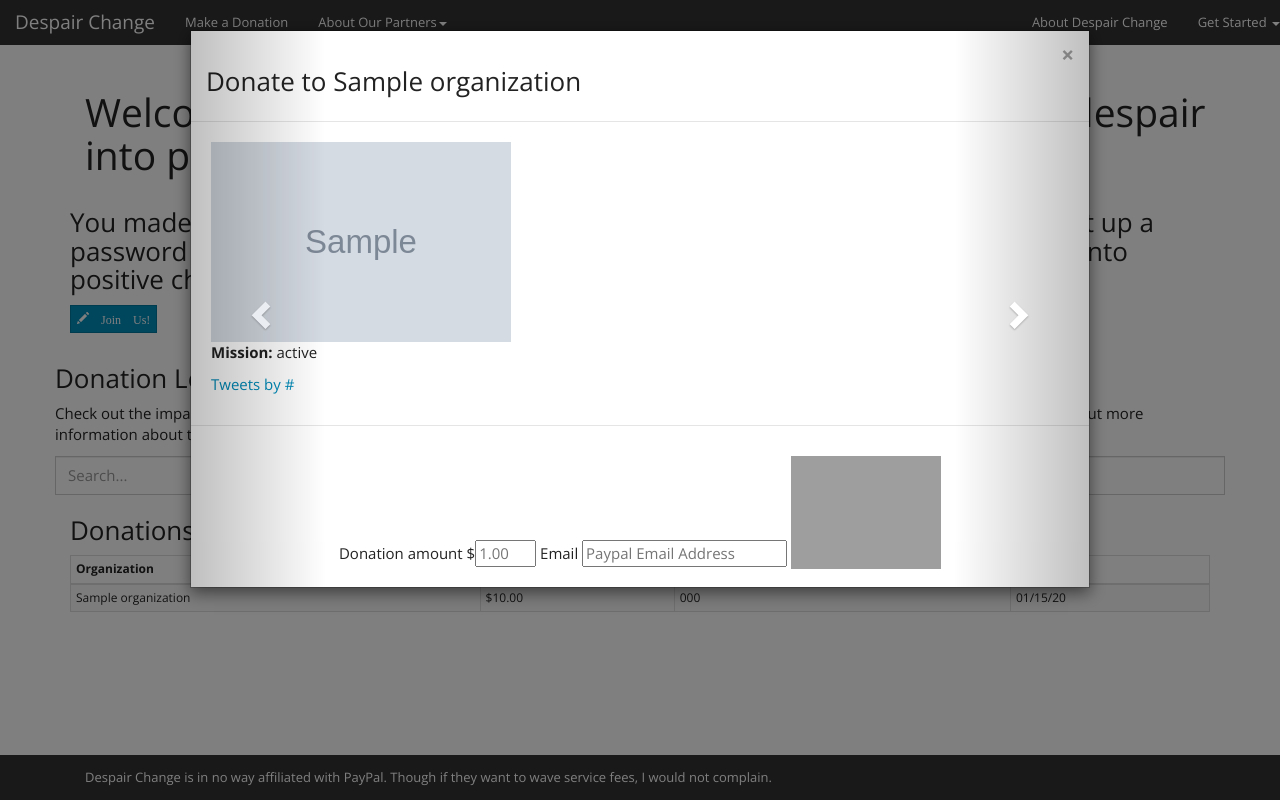
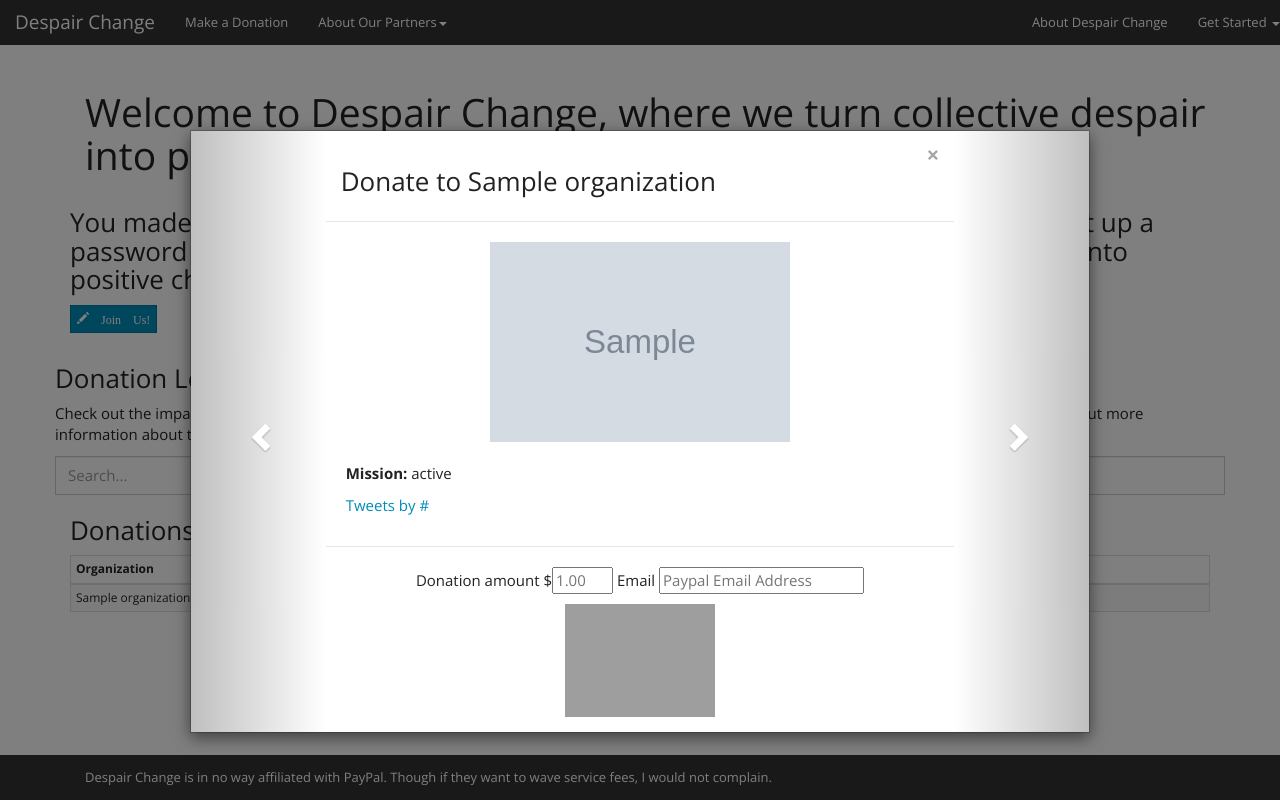
Before and after one commit to beccarosenthal/despair-change, a Flask app: page /welcome in a window 1280 px wide, after a click on "Make a Donation". Run offline with Flask 2, Linux system fonts and the light colour scheme; tables that the repository leaves empty hold one stand-in row (values such as "Sample post"); grey boxes marked "Sample" are stand-in pictures; some libraries are stand-ins or nearby versions; some web fonts are replaced; grey boxes are pictures that could not be loaded.

Commit message:
general styling changes

```diff
--- a/server.py
+++ b/server.py
@@ -633,10 +633,12 @@ def process_payment():
         db.session.commit()
 
     #if it's not a referral payment, go to the user dashboard
+    session['just_donated'] = True
     if 'referrer_id' not in session:
         if transaction.user.fname == "first_name":
             process_non_user_donation(payment, transaction)
             session['transaction'] = transaction.transaction_id
+
             return redirect('/welcome')
         #TODO :write welcome route that is for people who got referred or donated without joining
         return redirect('/') #redirect('/welcome')
--- a/static/css/style.css
+++ b/static/css/style.css
@@ -38,3 +38,32 @@ img {
   display: inline-block;
 
 }
+
+#donationModal {
+
+  position: absolute;
+  top: 100px;
+  z-index: 2000;
+}
+
+.carousel-inner {
+  max-width: 70%;
+  position: relative;
+  left: 15%;
+}
+
+.carousel-inner img {
+  text-align: center;
+}
+
+.btn.btn-success.btn-sm {
+    color: #ffffff;
+    background-color: #135c78;
+    border-color: #135c78;
+    border-radius: 3px;
+}
+
+a {
+    color: #366c8d;
+    text-decoration: none;
+}
--- a/static/js/base.js
+++ b/static/js/base.js
@@ -42,7 +42,7 @@ function copyReferralLink() {
   console.log("Referral link: " + copyText )
   copyText.select();
   document.execCommand("Copy");
-alert("Send the link on your clipboard to a friend so they can give a dollar to amplify your impact. " + copyText.value);
+alert("URL Copied! Send your friend the link to amplify your impact." + copyText.value);
 }
 
 // copy referral link to clipboard - my tinkering with it and adding print statements
--- a/static/js/homepageCharts.js
+++ b/static/js/homepageCharts.js
@@ -361,6 +361,7 @@ function toggleStackedBar() {
 
 // for search bars above tables
 $(document).ready(function(){
+  // $('#donationModal').modal('show');
   $('#num-donations').hide();
   $("#myInput").on("keyup", function() {
     var value = $(this).val().toLowerCase();
@@ -369,4 +370,4 @@ $(document).ready(function(){
       $(this).toggle($(this).text().toLowerCase().indexOf(value) > -1);
     });
   });
-});
+  });
--- a/templates/base.html
+++ b/templates/base.html
@@ -111,7 +111,7 @@
 <div class="modal fade bs-example-modal-lg" id="donationModal" tabindex="-1" role="dialog" aria-labelledby="myLargeModalLabel" aria-hidden="true">
   <div class="modal-dialog modal-lg">
     <div class="modal-content">
-      <div id="carousel-example-generic" class="carousel slide" data-ride="carousel" data-interval="false">
+      <div id="donation-carousel" class="carousel slide" data-ride="carousel" data-interval="false">
         <div class="carousel-inner">
           <div class="item active">
       <!-- <div class="container"> -->
@@ -121,7 +121,9 @@
             </div>
             <div class="modal-body">
                 <a href="{{g.orgs[0].website_url}}" target="_blank">
-                <img alt='' width="300" height="200" src="{{g.orgs[0].logo_url}}" ></a><br>
+            <center><img alt='' width="300" height="200" src="{{g.orgs[0].logo_url}}" ></center>
+                </a>
+                <br>
                 <p><b>Mission: </b>{{g.orgs[0].mission_statement}}</p>
                 <p><a class="twitter-timeline" href="https://twitter.com/{{g.orgs[0].twitter_url}}" data-width="300" data-height="300" target='_blank'> Tweets by {{g.orgs[0].twitter_url}}
                 </a></p>
@@ -169,7 +171,9 @@
         </div>
         <div class="modal-body">
           <a href="{{org.website_url}}" target="_blank">
-          <img alt='' width="300" height="200" src="{{org.logo_url}}" ></a><br>
+            <center><img alt='' width="300" height="200" src="{{org.logo_url}}" ></center>
+          </a>
+          <br>
             <p><b>Mission: </b>{{org.mission_statement}}</p>
 
             <p><a class="twitter-timeline" href="https://twitter.com/{{org.twitter_url}}" data-width="300" data-height="300" target='_blank'> Tweets by {{org.twitter_url}}
@@ -203,8 +207,6 @@
             <input type="image" name="submit" class='paypal-modal-button'
                 src="http://www.amend.org.uk/images/stories/paypal_donate_button.jpg" width="150"
                 alt="Donate to {{org.name}}">
-            <img alt="" width="1" height="1"
-                src="https://www.paypalobjects.com/en_US/i/scr/pixel.gif" >
 
         </form>
       </center>
```
Also changed, not shown: templates/dashboard.html (+4 -13 lines), templates/homepage.html (+22 -6 lines), despair_change_db.sql.
